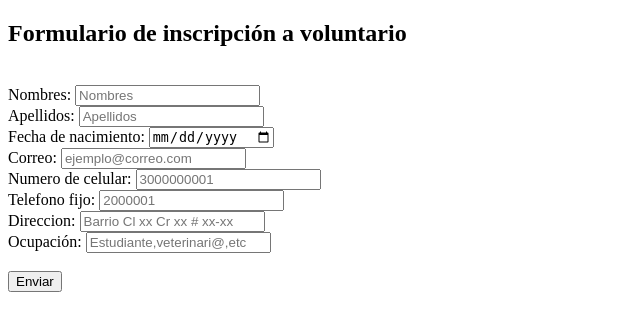
After one commit to nestorcalvo/Happy-Animals, a PHP site: page /voluntarios.php in a window 1280 px wide. The commit adds this page. Shown: the top 331 px of the page, without its empty margins (0-640 px from the left). Run offline with PHP 8.4, Linux system fonts and the light colour scheme.

Commit message:
ultimo cambio voluntarios

```diff
--- a/estilo.css
+++ b/estilo.css
@@ -346,6 +346,11 @@ img.bg1{
         top: 60px;
     }
 
+    .linkv{
+
+        margin-left: 80%;
+    }
+
 
 
 
--- a/formVoluntario.php
+++ b/formVoluntario.php
@@ -159,8 +159,11 @@ session_start();
             </div>
 
             <br>
-            <input  type="submit" class="card-btn2 "  value="Enviar">
+            <input  type="submit" class="card-btn2 "  value="Enviar"><br>
+            <a href="index.html" class="mx-5">Volver</a>
+
         </form>
+
         </div>
 
 
--- /dev/null
+++ b/voluntarios.php
@@ -0,0 +1,55 @@
+<?php
+session_start();
+?>
+<!DOCTYPE html>
+<html>
+<head>
+	<title>Voluntario</title>
+	<meta charset="utf-8">
+</head>
+<body>
+<h2>Formulario de inscripción a voluntario</h2>
+    <div class="form">
+        <form action="controlSesionVoluntarios.php" method="post" id="adopt_animals">
+        <?php
+		 if(isset($_GET['error']) && $_GET['error']==true ){
+            print("<h4>Error: Verifica tus datos y conexion a internet. </h4>");
+            }
+        if(isset($_GET['error2']) && $_GET['error2']==true ){
+                print("<h4>Sus datos han sido ingresados con exito, muy pronto nos comunicaremos con usted. </h4>");
+            }
+
+        ?>
+            <br>
+            <label>Nombres: </label>
+            <input type="text" name="nombres" placeholder="Nombres" value="<?php if (isset($_SESSION['nombres'])){ echo $_SESSION['nombres']; } ?>" required>
+            <br>
+            <label>Apellidos: </label>
+            <input type="text" name="apellidos" placeholder="Apellidos" value="<?php if (isset($_SESSION['apellidos'])){ echo $_SESSION['apellidos']; } ?>" required>
+            <br>
+            <label>Fecha de nacimiento: </label>
+            <input type="date" name="fecha" value="<?php if (isset($_SESSION['fecha'])){ echo $_SESSION['fecha']; } ?>" required>
+            <br>
+            <label>Correo: </label>
+            <input type="email" name="correo" placeholder="ejemplo@correo.com" value="<?php if (isset($_SESSION['correo'])){ echo $_SESSION['correo']; } ?>" required>
+            <br>
+            <label>Numero de celular: </label>
+            <input type="number" name="celular" placeholder="3000000001" value="<?php if (isset($_SESSION['celular'])){ echo $_SESSION['celular']; } ?>" required>
+            <br>
+            <label>Telefono fijo: </label>
+            <input type="number" name="telefono" placeholder="2000001" value="<?php if (isset($_SESSION['telefono'])){ echo $_SESSION['telefono']; } ?>" >
+            <br>
+            <label>Direccion: </label>
+            <input type="text" name="direccion" placeholder="Barrio Cl xx Cr xx # xx-xx" value="<?php if (isset($_SESSION['direccion'])){ echo $_SESSION['direccion']; } ?>" required>
+            <br>
+            <label>Ocupación: </label>
+            <input type="text" name="ocupacion" placeholder="Estudiante,veterinari@,etc" value="<?php if (isset($_SESSION['ocupacion'])){ echo $_SESSION['ocupacion']; } ?>" required>
+            <br>
+
+            <br>
+            <input type="submit" value="Enviar"><br><br>
+        </form>
+
+
+</body>
+</html>
```
